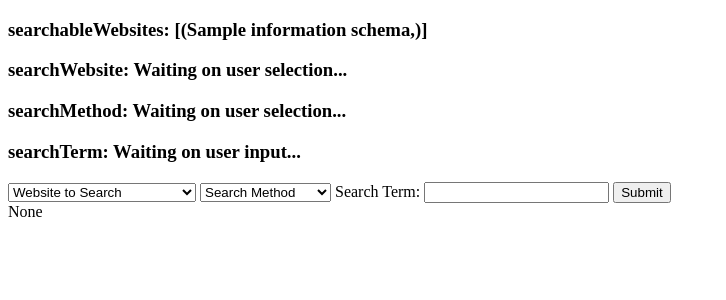
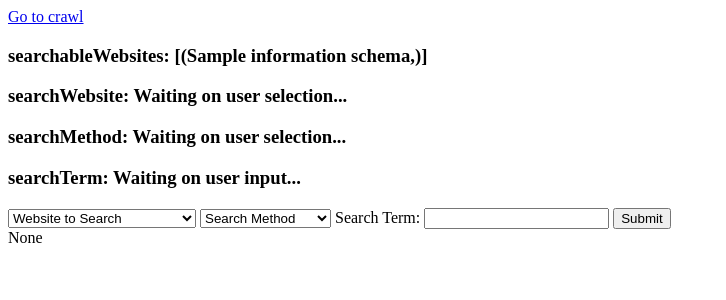
Before and after one commit to ZachFleck42/Website-Search-Engine, a Django app: page /search/ in a window 1280 px wide. Shown: the top 300 px of the page, without its empty margins (0-726 px from the left). Run offline with Django 4.2, Linux system fonts and the light colour scheme; tables that the repository leaves empty hold one stand-in row (values such as "Sample post"); a database or web service that is not in the repository returns one stand-in record (values such as "Sample title"); parts of the project's set-up code (start-up, migrations or seed data) failed here and were passed over; some libraries are stand-ins or nearby versions.

Commit message:
Adds internal links

```diff
--- a/website/templates/crawl.html
+++ b/website/templates/crawl.html
@@ -3,6 +3,8 @@
 {% block title %}Search{% endblock %}
 
 {% block content %}
+
+<a href="/search">Go to search</a>
 
 <h3>crawledWebsite: {{crawledWebsite}}</h3>
 
--- a/website/templates/search.html
+++ b/website/templates/search.html
@@ -3,6 +3,7 @@
 {% block title %}Search{% endblock %}
 
 {% block content %}
+<a href="/crawl">Go to crawl</a>
 <h3>searchableWebsites: {{searchableWebsites}}</h3>
 <h3>searchWebsite: {{searchWebsite}}</h3>
 <h3>searchMethod: {{searchMethod}}
@@ -28,4 +29,5 @@
 
 {{ searchResults }}
 
+
 {% endblock %}
```
